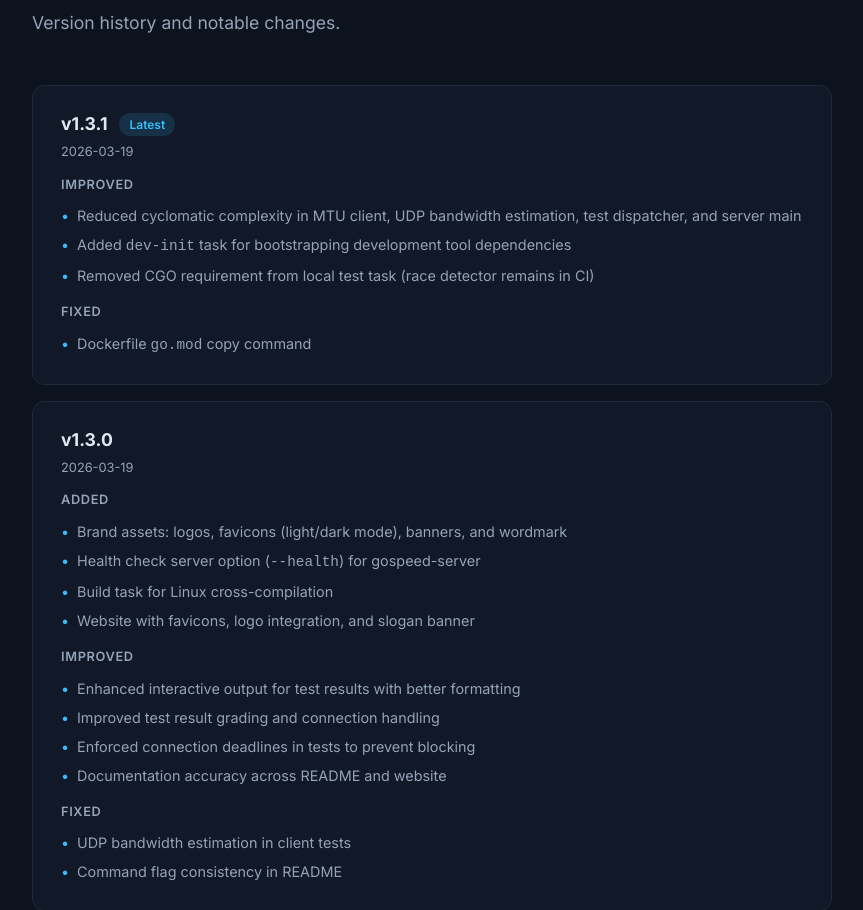
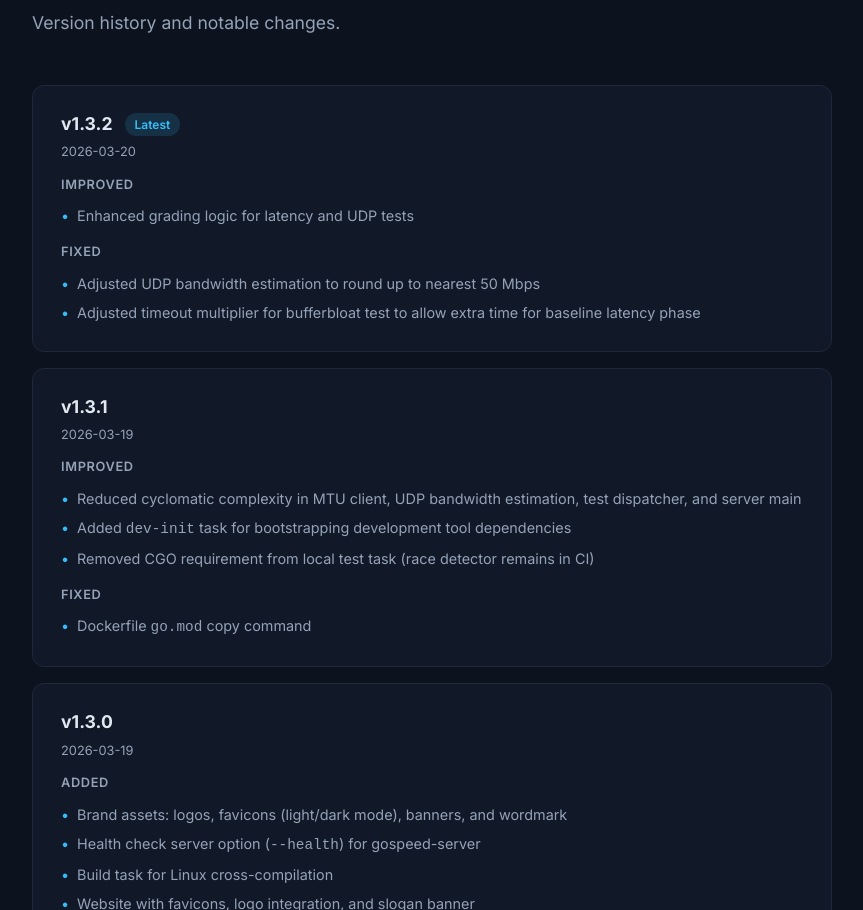
Before and after one commit to goozt/gospeed, a plain HTML site: page docs/index.html in a window 1280 px wide. Shown: the part 10531-11441 px from the top of the page, without its empty margins (82-945 px from the left). Drawn offline with Linux system fonts and the light colour scheme.

Commit message:
chore: update changelog for v1.3.2 release with improvements and fixes

```diff
--- a/docs/index.html
+++ b/docs/index.html
@@ -737,7 +737,21 @@ gospeed</code>
     <div class="changelog-list">
 
       <div class="changelog-version">
-        <h3>v1.3.1 <span class="tag">Latest</span></h3>
+        <h3>v1.3.2 <span class="tag">Latest</span></h3>
+        <div class="date">2026-03-20</div>
+        <h4>Improved</h4>
+        <ul>
+          <li>Enhanced grading logic for latency and UDP tests</li>
+        </ul>
+        <h4>Fixed</h4>
+        <ul>
+          <li>Adjusted UDP bandwidth estimation to round up to nearest 50 Mbps</li>
+          <li>Adjusted timeout multiplier for bufferbloat test to allow extra time for baseline latency phase</li>
+        </ul>
+      </div>
+
+      <div class="changelog-version">
+        <h3>v1.3.1</h3>
         <div class="date">2026-03-19</div>
         <h4>Improved</h4>
         <ul>
```
Also changed, not shown: CHANGELOG.md, README.md.
